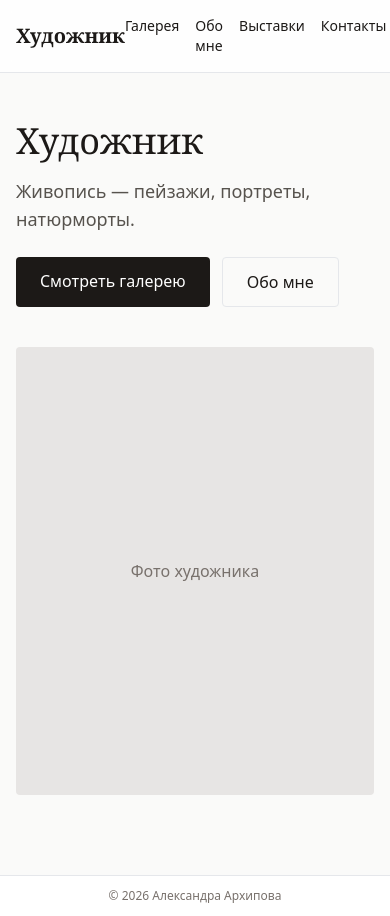
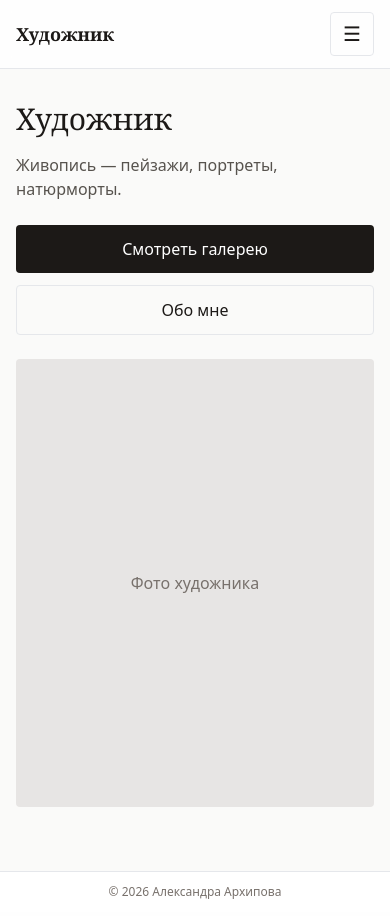
Before and after one commit to Riccaruga/site, a Django app: page / in a window 390 px wide. Run offline with Django 5.2, Linux system fonts and the light colour scheme; some libraries are stand-ins or nearby versions.

Commit message:
mobile: responsive layout + webp imagekit thumbs

```diff
--- a/static/css/style.css
+++ b/static/css/style.css
@@ -1,4 +1,14 @@
-body { font-family: system-ui, -apple-system, "Segoe UI", Roboto, sans-serif; }
+html, body { overflow-x: hidden; }
+body { font-family: system-ui, -apple-system, "Segoe UI", Roboto, sans-serif; -webkit-tap-highlight-color: transparent; }
 .font-serif { font-family: Georgia, "Times New Roman", serif; }
-img[data-lightbox] { transition: opacity .2s; }
+img { max-width: 100%; height: auto; }
+img[data-lightbox] { transition: opacity .2s; touch-action: manipulation; }
 .thumb.selected { outline: 2px solid #1c1917; }
+.thumb { min-height: 44px; }
+/* Закрыть бургер по клику вне — нативно через <details>, плюс крупный тап */
+details summary::-webkit-details-marker { display: none; }
+details summary { list-style: none; }
+/* Формы: 16px против iOS-zoom, тапы 44px */
+input, textarea, select { font-size: 16px; max-width: 100%; }
+button, .btn, summary { min-height: 44px; }
+a { overflow-wrap: break-word; }
--- a/templates/base.html
+++ b/templates/base.html
@@ -9,18 +9,27 @@
 <link rel="stylesheet" href="/static/css/style.css">
 {% block extra_head %}{% endblock %}
 </head>
-<body class="bg-stone-50 text-stone-900 min-h-screen flex flex-col">
+<body class="bg-stone-50 text-stone-900 min-h-screen flex flex-col overflow-x-hidden">
 <header class="border-b bg-white/80 backdrop-blur sticky top-0 z-40">
-  <nav class="max-w-6xl mx-auto px-4 py-4 flex items-center justify-between">
-    <a href="{% url 'core:home' %}" class="text-xl font-serif font-bold">
+  <nav class="max-w-6xl mx-auto px-4 py-3 flex items-center justify-between gap-3">
+    <a href="{% url 'core:home' %}" class="text-lg md:text-xl font-serif font-bold break-words">
       {% if artist_profile %}{{ artist_profile.name }}{% else %}Художник{% endif %}
     </a>
-    <div class="flex gap-4 text-sm md:text-base">
-      <a href="{% url 'gallery:list' %}" class="hover:underline">Галерея</a>
-      <a href="{% url 'core:about' %}" class="hover:underline">Обо мне</a>
-      <a href="{% url 'exhibitions:list' %}" class="hover:underline">Выставки</a>
-      <a href="{% url 'core:contacts' %}" class="hover:underline">Контакты</a>
+    <div class="hidden md:flex gap-4 text-base">
+      <a href="{% url 'gallery:list' %}" class="hover:underline py-2">Галерея</a>
+      <a href="{% url 'core:about' %}" class="hover:underline py-2">Обо мне</a>
+      <a href="{% url 'exhibitions:list' %}" class="hover:underline py-2">Выставки</a>
+      <a href="{% url 'core:contacts' %}" class="hover:underline py-2">Контакты</a>
     </div>
+    <details class="md:hidden relative">
+      <summary class="min-h-[44px] min-w-[44px] flex items-center justify-center border rounded px-3 py-2 cursor-pointer select-none text-xl leading-none" aria-label="Меню">☰</summary>
+      <div class="absolute right-0 top-full mt-2 w-52 bg-white border rounded shadow-lg flex flex-col overflow-hidden">
+        <a href="{% url 'gallery:list' %}" class="px-4 py-3 hover:bg-stone-100 border-b">Галерея</a>
+        <a href="{% url 'core:about' %}" class="px-4 py-3 hover:bg-stone-100 border-b">Обо мне</a>
+        <a href="{% url 'exhibitions:list' %}" class="px-4 py-3 hover:bg-stone-100 border-b">Выставки</a>
+        <a href="{% url 'core:contacts' %}" class="px-4 py-3 hover:bg-stone-100">Контакты</a>
+      </div>
+    </details>
   </nav>
 </header>
 
--- a/templates/core/about.html
+++ b/templates/core/about.html
@@ -1,8 +1,8 @@
 {% extends "base.html" %}
 {% block title %}Обо мне — {{ profile.name }}{% endblock %}
 {% block content %}
-<section class="max-w-4xl mx-auto px-4 py-12">
-  <h1 class="text-3xl font-serif mb-6">Обо мне</h1>
+<section class="max-w-4xl mx-auto px-4 py-8 md:py-12">
+  <h1 class="text-2xl md:text-3xl font-serif mb-6">Обо мне</h1>
   <div class="grid md:grid-cols-3 gap-8">
     <div>
       {% if profile.photo %}
--- a/templates/core/home.html
+++ b/templates/core/home.html
@@ -1,14 +1,14 @@
 {% extends "base.html" %}
 {% block title %}{% if profile and profile.meta_title %}{{ profile.meta_title }}{% elif profile %}{{ profile.name }}{% else %}Художник — живопись{% endif %}{% endblock %}
 {% block content %}
-<section class="max-w-6xl mx-auto px-4 py-12">
-  <div class="grid md:grid-cols-2 gap-10 items-center">
+<section class="max-w-6xl mx-auto px-4 py-8 md:py-12">
+  <div class="grid md:grid-cols-2 gap-6 md:gap-10 items-center">
     <div>
-      <h1 class="text-4xl md:text-5xl font-serif mb-4">{% if profile %}{{ profile.name }}{% else %}Художник{% endif %}</h1>
-      <p class="text-lg text-stone-600 mb-6">{% if profile and profile.statement %}{{ profile.statement|truncatewords:30 }}{% else %}Живопись — пейзажи, портреты, натюрморты.{% endif %}</p>
-      <div class="flex gap-3">
-        <a href="{% url 'gallery:list' %}" class="bg-stone-900 text-white px-6 py-3 rounded hover:bg-stone-700">Смотреть галерею</a>
-        <a href="{% url 'core:about' %}" class="border px-6 py-3 rounded hover:bg-stone-100">Обо мне</a>
+      <h1 class="text-3xl md:text-5xl font-serif mb-4 break-words">{% if profile %}{{ profile.name }}{% else %}Художник{% endif %}</h1>
+      <p class="text-base md:text-lg text-stone-600 mb-6 break-words">{% if profile and profile.statement %}{{ profile.statement|truncatewords:30 }}{% else %}Живопись — пейзажи, портреты, натюрморты.{% endif %}</p>
+      <div class="flex flex-col sm:flex-row gap-3">
+        <a href="{% url 'gallery:list' %}" class="bg-stone-900 text-white px-6 py-3 rounded hover:bg-stone-700 text-center min-h-[44px] flex items-center justify-center">Смотреть галерею</a>
+        <a href="{% url 'core:about' %}" class="border px-6 py-3 rounded hover:bg-stone-100 text-center min-h-[44px] flex items-center justify-center">Обо мне</a>
       </div>
     </div>
     <div>
```
Also changed, not shown: gallery/models.py (+18 -0 lines), static/js/lightbox.js (+36 -15 lines), templates/core/contacts.html (+4 -4 lines), templates/gallery/detail.html (+15 -15 lines), templates/gallery/list.html (+13 -13 lines).
